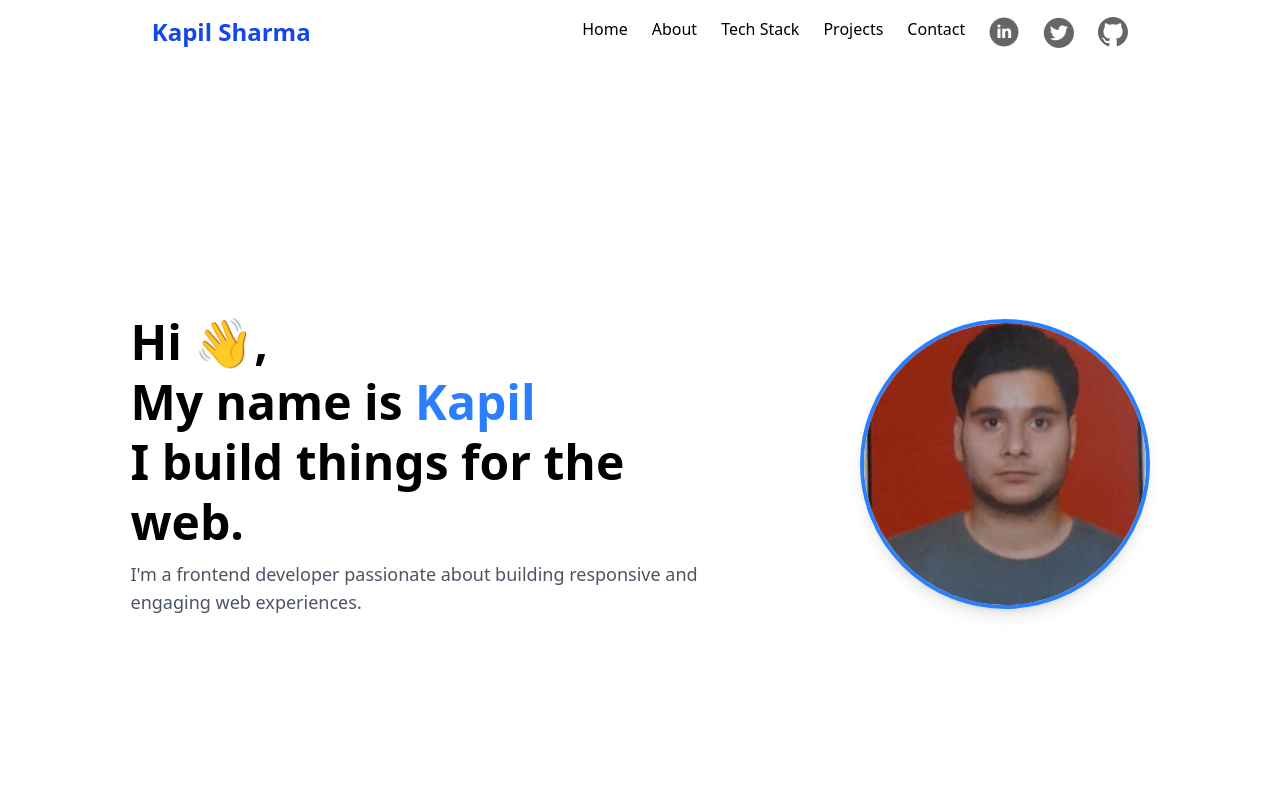
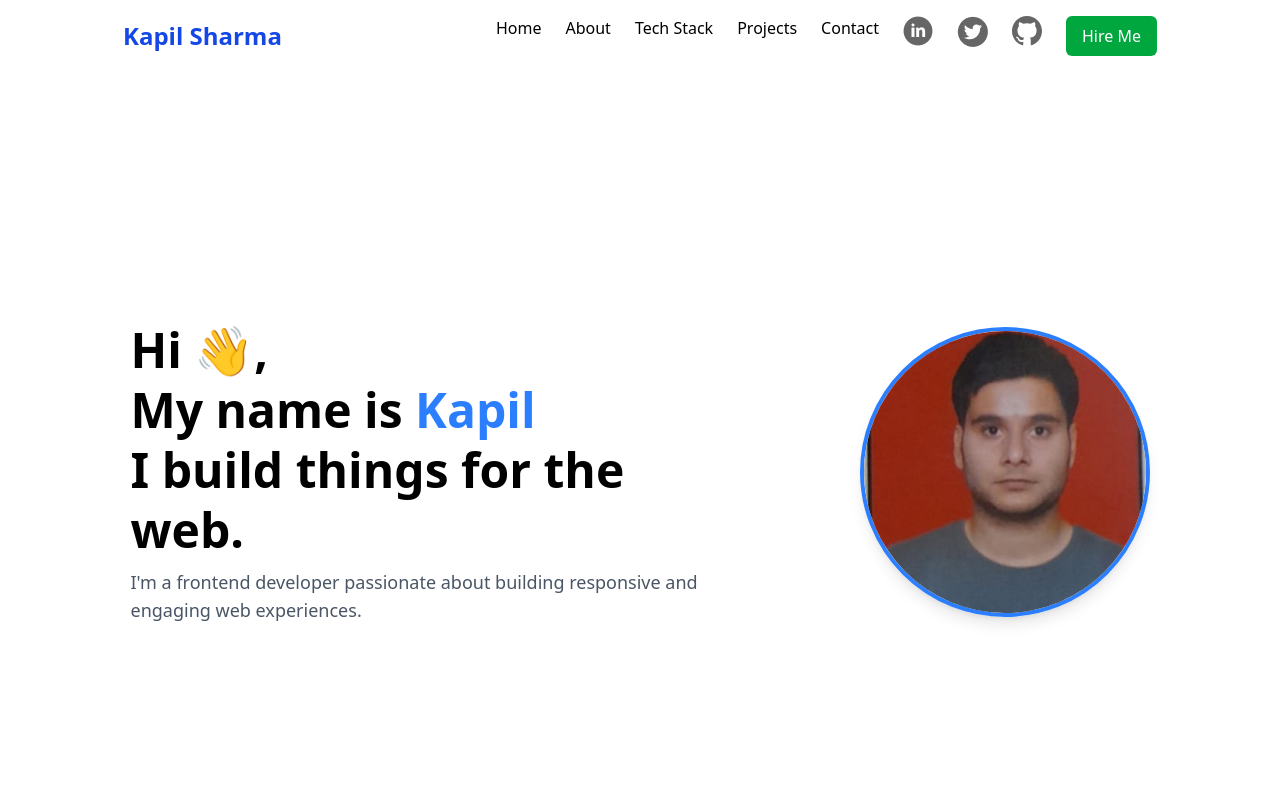
Before and after one commit to Kapilshrma99/portfolio, a React (Vite) app: page / in a window 1280 px wide. Shown: the top 800 px of the page. Built offline with nearby package versions, Linux system fonts and the light colour scheme.

Commit message:
hire me button

```diff
--- a/src/comonents/Landing_page/Navbar.jsx
+++ b/src/comonents/Landing_page/Navbar.jsx
@@ -37,6 +37,10 @@
            <li> <a href='https://www.linkedin.com/in/kapil-sharma-developer' target='_blank'> <img src={vector1} alt="linkdin" /></a></li>
             <li><a href='https://x.com/Kapilsharma0112' target='twitter'> <img src={vector2} alt="linkdin" /></a></li>
            <li><a href='https://github.com/Kapilshrma99' target='_blank'> <img src={vector3} alt="github" /></a></li>
+          <a href="mailto:kapilsharma09311@gmail.com" className="px-4 py-2 bg-green-600 text-white rounded-md hover:bg-green-700 transition">
+  Hire Me
+</a>
+
           </ul>
         </div>
       </div>
```
